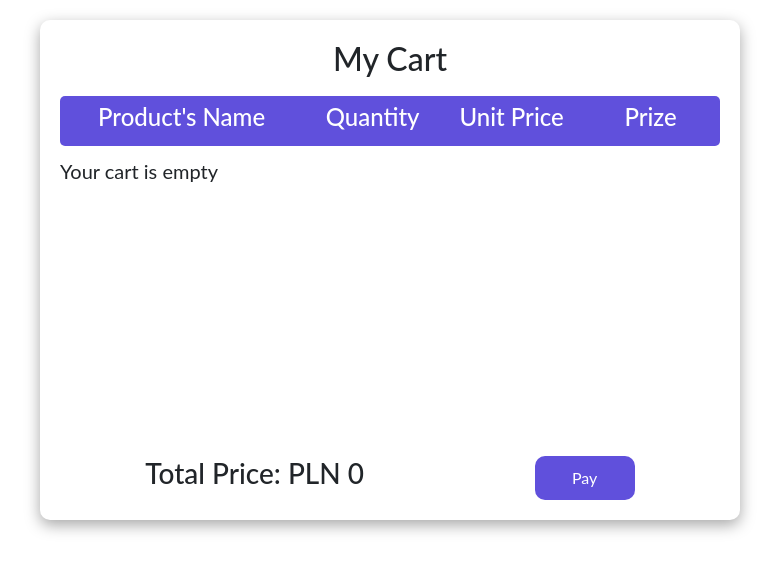
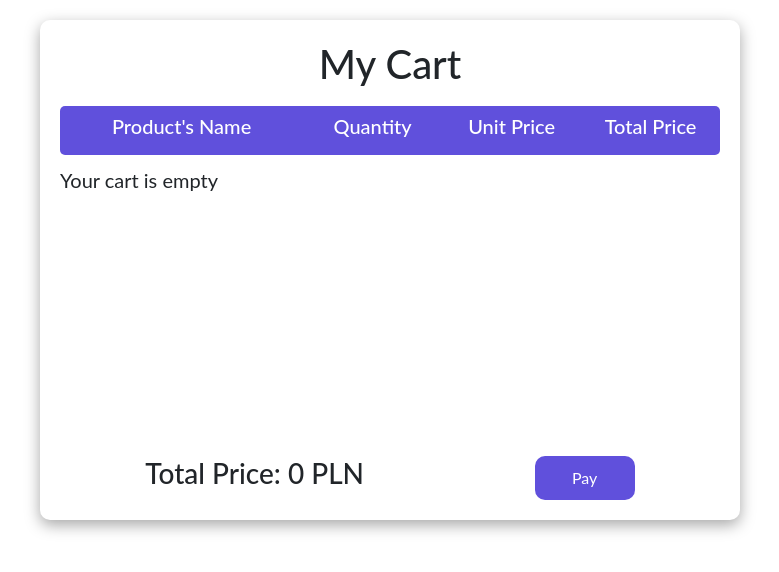
Before and after one commit to infoshareacademy/jpydzr6-potato-code-studio, a Django app: page /cart in a window 1280 px wide. Shown: the part 80-652 px from the top of the page, without its empty margins (250-1029 px from the left). Run offline with Django 5.2, Linux system fonts and the light colour scheme; some libraries are stand-ins or nearby versions.

Commit message:
Fix: files cart.html and index.html were edited because currency symbol

```diff
--- a/bio_market_store/store/templates/cart.html
+++ b/bio_market_store/store/templates/cart.html
@@ -1,13 +1,13 @@
 {% extends 'base.html' %} {% block content %}
 
 <div class="shoppingCart">
-  <h2>My Cart</h2>
+  <h1>My Cart</h1>
 
   <div class="heading">
-    <div class="p_name"><h4>Product's Name</h4></div>
-    <div class="name"><h4>Quantity</h4></div>
-    <div class="name"><h4>Unit Price</h4></div>
-    <div class="name"><h4>Prize</h4></div>
+    <div class="p_name"><h5>Product's Name</h5></div>
+    <div class="name"><h5>Quantity</h5></div>
+    <div class="name"><h5>Unit Price</h5></div>
+    <div class="name"><h5>Total Price</h5></div>
   </div>
 
   <div class="itemContainer">
@@ -22,8 +22,8 @@
       </div>
 
       <div class="name"><p>{{item.quantity}}</p></div>
-      <div class="name"><p>PLN{{item.product.price}}</p></div>
-      <div class="name"><p>PLN{{item.price}}</p></div>
+      <div class="name"><p>{{item.product.price}} PLN</p></div>
+      <div class="name"><p>{{item.price}} PLN</p></div>
     </div>
 
     {% endfor %}
@@ -33,7 +33,7 @@
   </div>
 
   <div class="pay-section">
-    <h3>Total Price: PLN {{cart.total_price|default:"0"}}</h3>
+    <h3>Total Price:  {{cart.total_price|default:"0"}} PLN</h3>
     <button onclick = "makePayment()" {% if not items %}  disabled {% endif %}>Pay</button>
   </div>
 </div>
--- a/bio_market_store/store/templates/index.html
+++ b/bio_market_store/store/templates/index.html
@@ -17,7 +17,7 @@
 
                 <p>{{product.name}}</p>
 
-                <p>${{product.price}}</p>
+                <p>{{product.price}} PLN</p>
 
                 <button value="{{product.id}}">Add to Cart</button>
 
```
